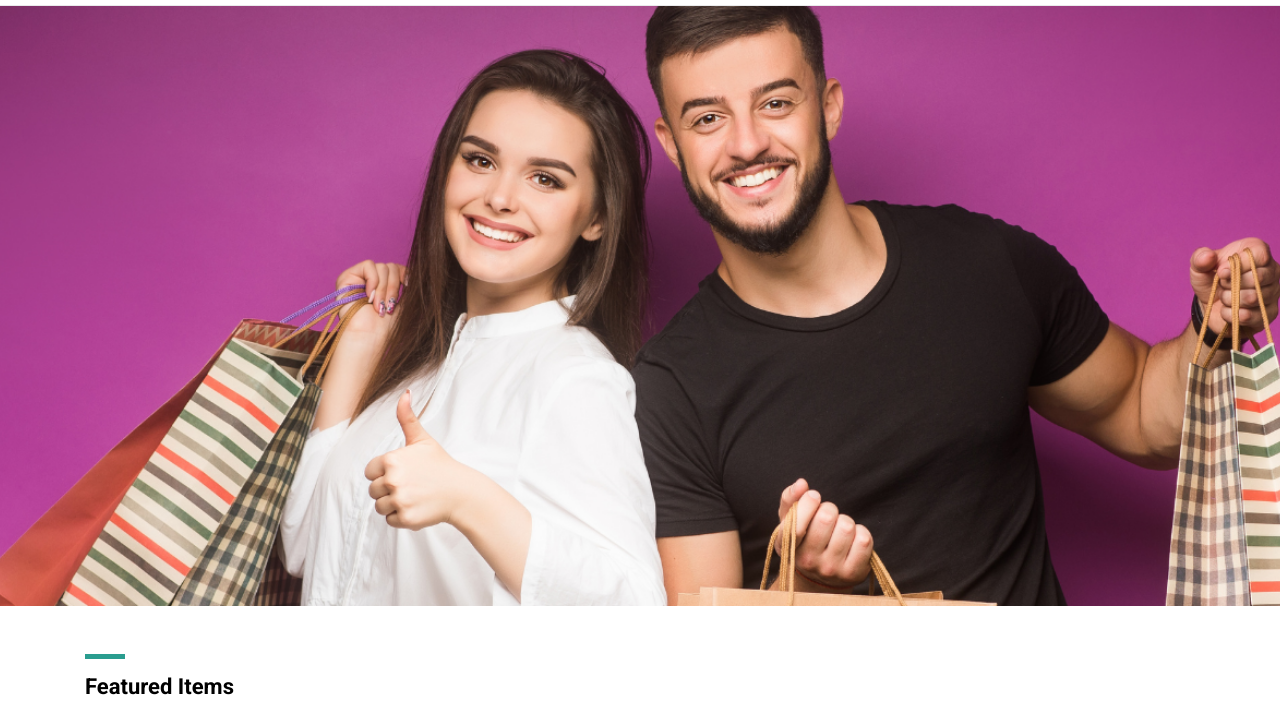
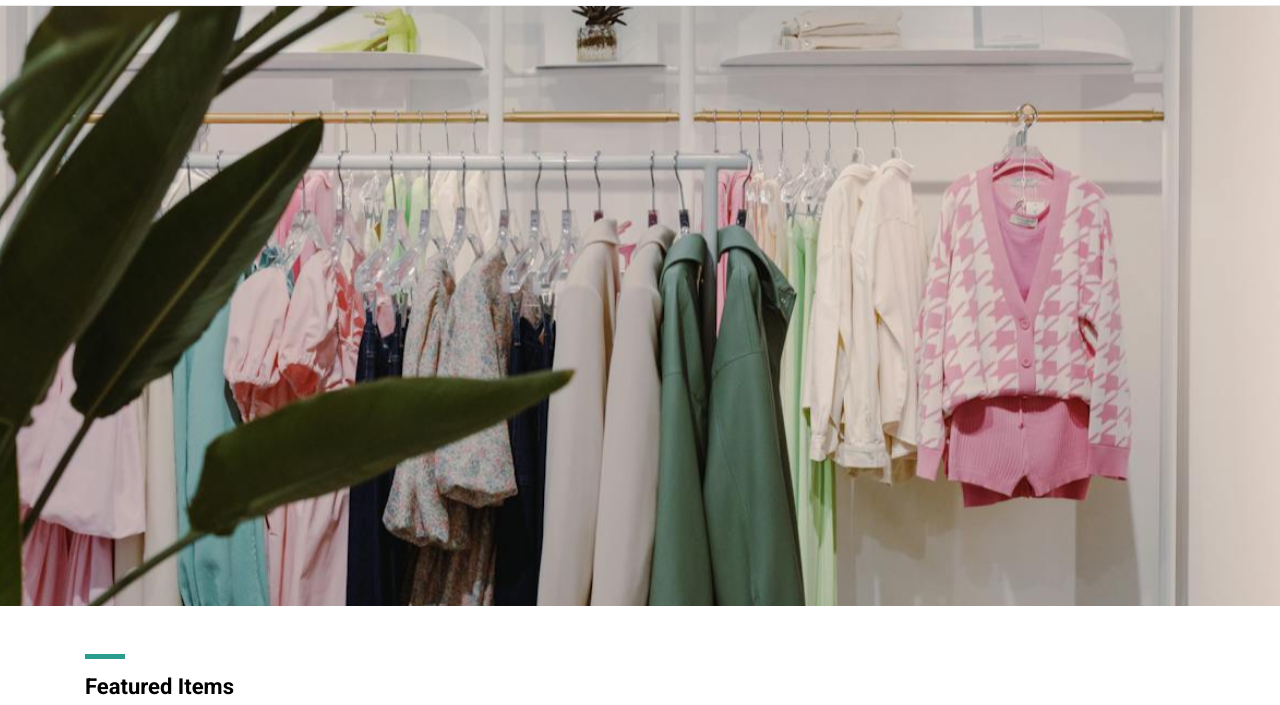
Before and after one commit to ammar344/WD_1, a plain HTML site: page index.html in a window 1280 px wide. Shown: the part 61-766 px from the top of the page. Drawn offline with nearby package versions, Linux system fonts and the light colour scheme.

Commit message:
Change banner

```diff
--- a/assets/css/style.css
+++ b/assets/css/style.css
@@ -74,7 +74,7 @@ body {
 }
 .banner {
 	/* margin-top: 100px; */
-	background-image: url(../images/banner-img1.png);
+	background-image: url(../images/banner-img2.png);
 	background-size: cover;
 	background-repeat: repeat;
 	padding: 150px 0px;
```
